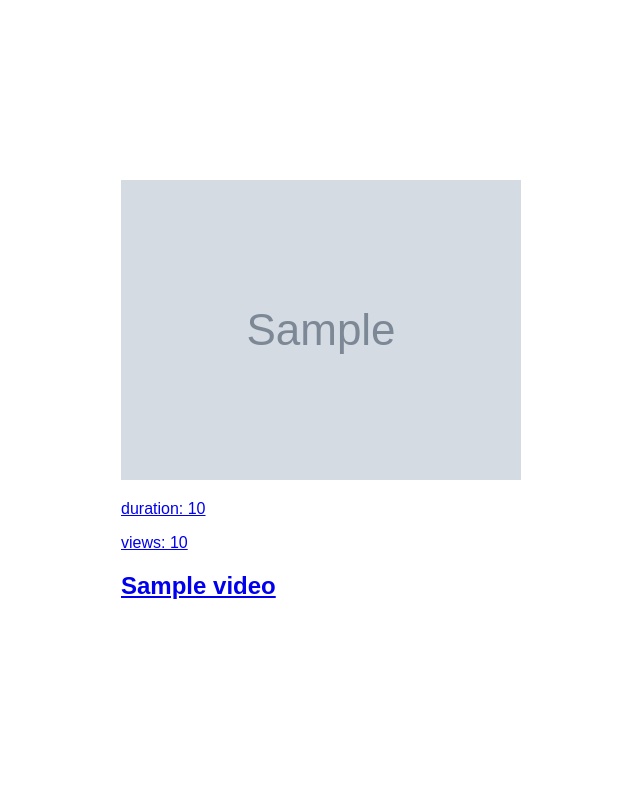
After one commit to lucadye/subscribed_channels_only_youtube_frontend, a Flask app: template app/templates/channel_overview.html in a window 1280 px wide. The commit adds this page. Shown: the whole page, without its empty margins (319-959 px from the left). Run offline with Flask 3, Linux system fonts and the light colour scheme; the template is opened without the code that fills it: most values are stand-ins (such as "Sample title", 1, 10 or a date in 2020); grey boxes marked "Sample" are stand-in pictures.

Commit message:
created channel overview page (no graphic design); changed background color scheme.

```diff
--- a/app/routes.py
+++ b/app/routes.py
@@ -1,5 +1,6 @@
 """ define all url routes """
 from flask import Blueprint, render_template
+from app.web_scraping_scripts import scrape_channel_videos
 
 
 bp = Blueprint('main', __name__)
@@ -8,3 +9,8 @@ bp = Blueprint('main', __name__)
 @bp.route('/')
 def index():
     return render_template('index.html')
+
+
+@bp.route('/channel/<channel_id>')
+def channel_overview(channel_id):
+    return render_template('channel_overview.html', videos=scrape_channel_videos(channel_id))
--- a/app/static/styles/base.css
+++ b/app/static/styles/base.css
@@ -10,7 +10,7 @@ body {
     align-items: center;
     height: 100vh;
     font-family: Arial, sans-serif;
-    background-color: black;
+    background-color: '#AFAFAF';
 }
 
 h1 {
--- /dev/null
+++ b/app/templates/channel_overview.html
@@ -0,0 +1,18 @@
+{% extends "base.html" %}
+
+{% block head %}
+<title>yt - channel</title>
+{% endblock %}
+
+{% block content %}
+    {% for video in videos %}
+        <a href="?">
+            <div class="video-container">
+                <img src="{{ video.thumbnail }}" loading="lazy">
+                <p>duration: {{ video.duration }}</p>
+                <p>views: {{ video.views }}</p>
+                <h2>{{ video.title }}</h2>
+            </div>
+        </a>
+    {% endfor %}
+{% endblock %}
```
